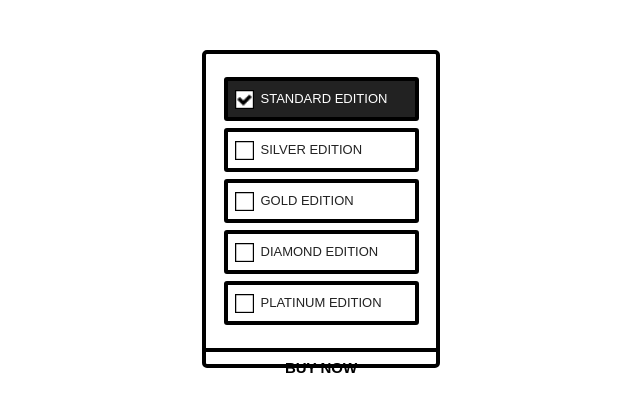
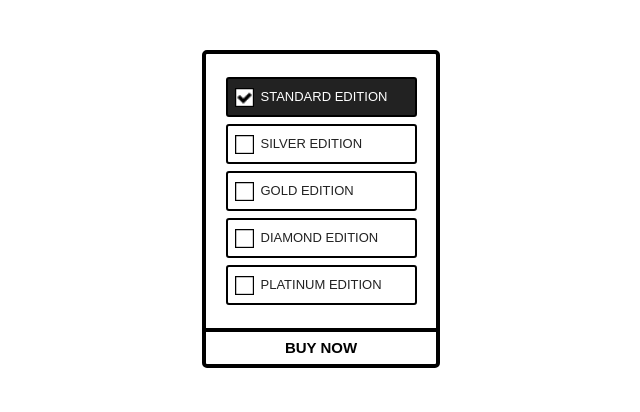
Before and after one commit to Inna-Badiul/form-component, a website: page index.html in a window 1280 px wide. Shown: the whole page, without its empty margins (319-959 px from the left). Drawn offline with Linux system fonts and the light colour scheme.

Commit message:
added a proper border, removed the unnecessary loop, renamed functions

```diff
--- a/css/custom-checkbox.scss
+++ b/css/custom-checkbox.scss
@@ -5,14 +5,14 @@
   padding-left: 7px;
   border-radius: 3px;
   cursor: pointer;
-  border: $big-border black;
+  border: 2px solid black;
   width: 180px;
   display: inline-block;
   font-size: 13px;
   height: 36px;
   line-height: 36px;
   &:last-child {
-    margin-bottom: 0px;
+    margin-bottom: 0;
   }
   .item-title {
     margin-left: 7px;
--- a/js/main.js
+++ b/js/main.js
@@ -7,12 +7,13 @@ document.addEventListener("DOMContentLoaded", function () {
         $resultWrapper = qs(".result-wrapper"),
         $checkedItems;
 
+    changeEventListener();
+    buyButtonClickListener();
 
-    function toggleCheckedItem() {
+    addActiveClass(document.querySelector(".default-checkbox"));
+
+    function changeEventListener() {
         for (var i = 0; i < $checkboxes.length; i++) {
-            if ($checkboxes[i].checked) {
-                addActiveClass($checkboxes[i]);
-            }
             $checkboxes[i].addEventListener("change", function () {
                 if (this.checked == false) {
                     this.checked = true;
@@ -30,9 +31,7 @@ document.addEventListener("DOMContentLoaded", function () {
         }
     }
 
-    toggleCheckedItem();
-
-    function showResult() {
+    function buyButtonClickListener() {
         $buyNowButton.addEventListener("click", function () {
             for (var k = 0; k < $checkboxes.length; k++) {
                 if ($checkboxes[k].checked == true) {
@@ -44,8 +43,6 @@ document.addEventListener("DOMContentLoaded", function () {
         });
     }
 
-    showResult();
-
     function addActiveClass(element) {
         element.parentNode.className += " active";
     }
```
Also changed, not shown: dist/styles.css.
